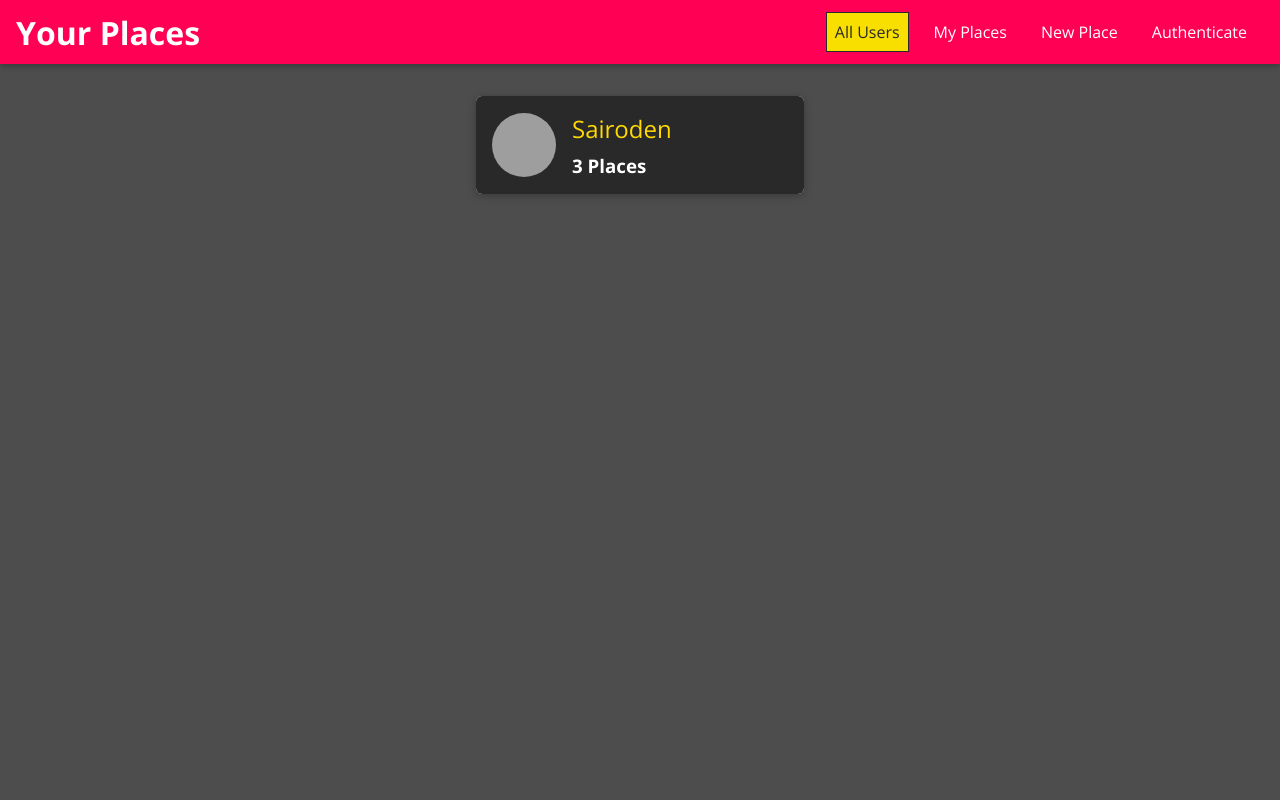
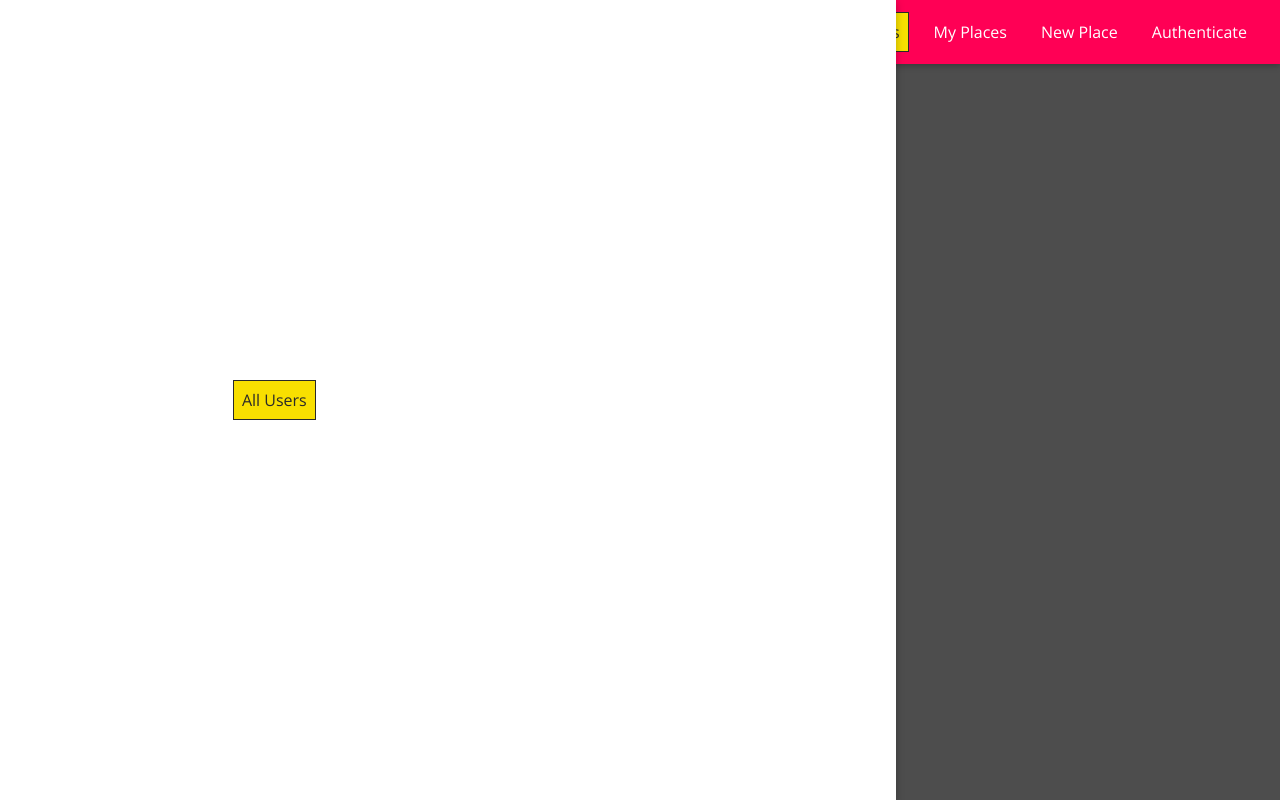
Before and after one commit to Sairoden/mern, a React (Vite) app in the folder frontend/: page / in a window 1280 px wide. Built offline with nearby package versions, Linux system fonts and the light colour scheme; grey boxes are pictures that could not be loaded.

Commit message:
Implement Sidebar

```diff
--- a/frontend/index.html
+++ b/frontend/index.html
@@ -7,6 +7,7 @@
     <title>Vite + React</title>
   </head>
   <body>
+    <div id="drawer-hook"></div>
     <div id="root"></div>
     <script type="module" src="/src/index.jsx"></script>
   </body>
--- a/frontend/src/features/navigation/MainNavigation/MainNavigation.jsx
+++ b/frontend/src/features/navigation/MainNavigation/MainNavigation.jsx
@@ -5,11 +5,16 @@ import { Link, Outlet } from "react-router-dom";
 import "./MainNavigation.css";
 
 // Features Components
-import { MainHeader, NavLinks } from "../../index";
+import { MainHeader, NavLinks, SideDrawer } from "../../index";
 
 function MainNavigation(props) {
   return (
     <>
+      <SideDrawer>
+        <nav className="main-navigation__drawer-nav">
+          <NavLinks />
+        </nav>
+      </SideDrawer>
       <MainHeader>
         <button className="main-navigation__menu-btn">
           <span></span>
@@ -19,7 +24,7 @@ function MainNavigation(props) {
         <h1 className="main-navigation__title">
           <Link to="/">Your Places</Link>
         </h1>
-        <nav>
+        <nav className="main-navigation__header-nav">
           <NavLinks />
         </nav>
       </MainHeader>
--- a/frontend/src/features/navigation/SideDrawer/SideDrawer.css
+++ b/frontend/src/features/navigation/SideDrawer/SideDrawer.css
@@ -0,0 +1,10 @@
+.side-drawer {
+  position: fixed;
+  left: 0;
+  top: 0;
+  z-index: 100;
+  height: 100vh;
+  width: 70%;
+  background: white;
+  box-shadow: 0 2px 8px rgba(0, 0, 0, 0.26);
+}
--- a/frontend/src/features/navigation/SideDrawer/SideDrawer.jsx
+++ b/frontend/src/features/navigation/SideDrawer/SideDrawer.jsx
@@ -1,5 +1,13 @@
-function SideDrawer() {
-  return <div>SideDrawer</div>;
+// React & Libraries
+import { createPortal } from "react-dom";
+
+// Styles
+import "./SideDrawer.css";
+
+function SideDrawer({ children }) {
+  const content = <aside className="side-drawer">{children}</aside>;
+
+  return createPortal(content, document.getElementById("drawer-hook"));
 }
 
 export default SideDrawer;
```
